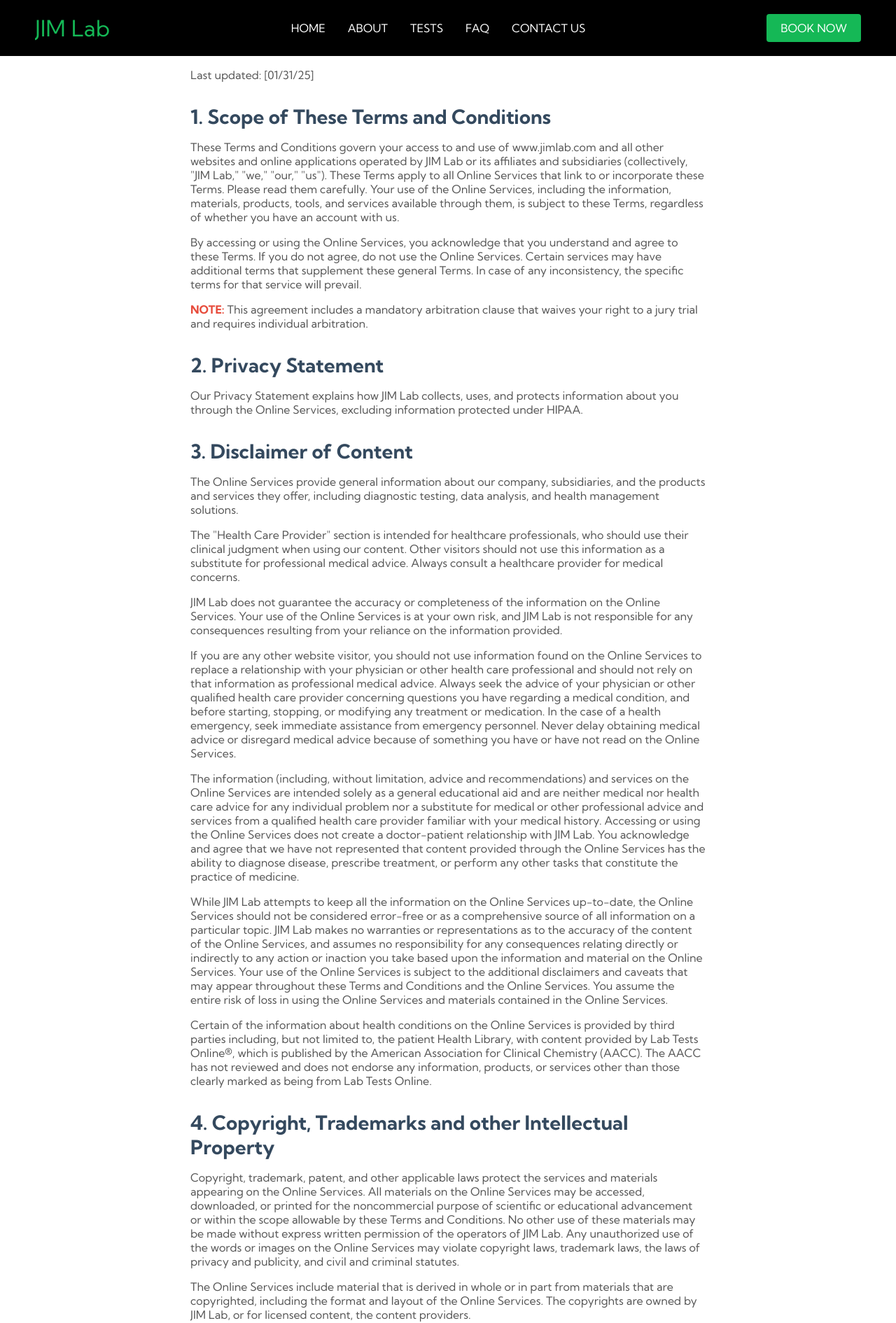
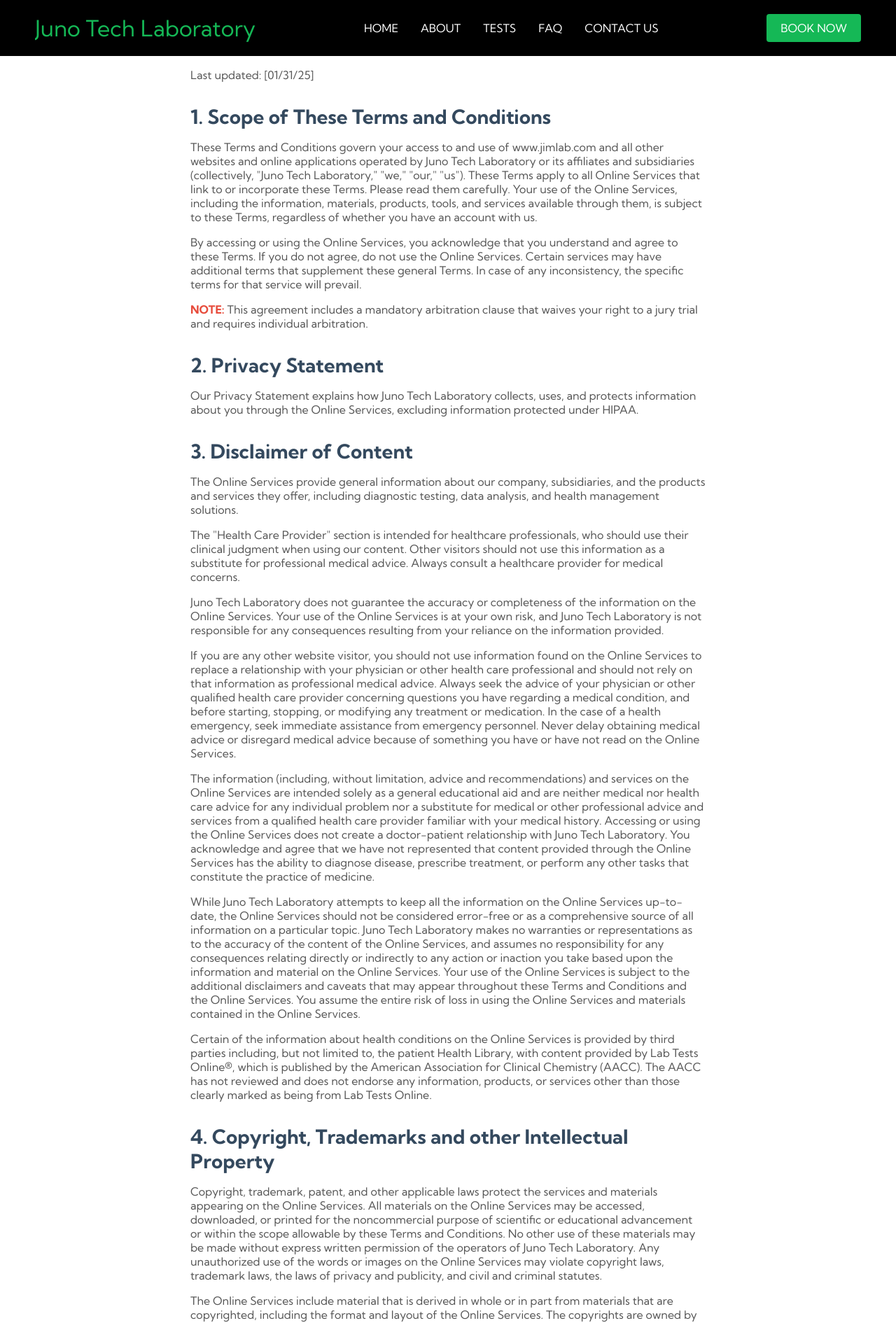
Before and after one commit to Orieo/jimlabs, a PHP site: page /terms.html in a window 1280 px wide. Shown: the top 1890 px of the page at 70% size. Run offline with PHP 8.4, Linux system fonts and the light colour scheme; some libraries are stand-ins or nearby versions.

Commit message:
updated website name and navbar logo size

```diff
--- a/book.html
+++ b/book.html
@@ -3,14 +3,14 @@
 <head>
     <meta charset="UTF-8">
     <meta name="viewport" content="width=device-width, initial-scale=1.0">
-    <title>Book Now - JIM Lab</title>
+    <title>Book Now - Juno Tech Laboratory</title>
     <link rel="stylesheet" href="styles.css"> <!-- Link to your CSS file -->
 </head>
 <body>
     <header>
         <nav class="navbar" role="navigation" aria-label="Main Nav">
             <div class="navbar_container">
-                <a href="/" id="navbar_logo">JIM Lab</a>
+                <a href="/" id="navbar_logo">Juno Tech Laboratory</a>
                 <ul class="navbar_menu">
                     <li class="navbar_item"><a href="/" class="navbar_links">HOME</a></li>
                     <li class="navbar_item"><a href="/aboutus.html" class="navbar_links">ABOUT</a></li>
@@ -188,7 +188,7 @@
     <footer>
         <div class="footer_container">
             <div class="footer_content">
-                <p>&copy; 2025 JIM Lab. All rights reserved.</p>
+                <p>&copy; 2025 Juno Tech Laboratory. All rights reserved.</p>
                 <ul class="footer_links">
                     <li><a href="/privacy.html">Privacy Policy</a></li>
                     <li><a href="/terms.html">Terms of Service</a></li>
--- a/faq.html
+++ b/faq.html
@@ -3,7 +3,7 @@
 <head>
     <meta charset="UTF-8">
     <meta name="viewport" content="width=device-width, initial-scale=1.0">
-    <title>Terms and Conditions - JIM Lab</title>
+    <title>Terms and Conditions - Juno Tech Laboratory</title>
     <link rel="stylesheet" href="styles.css">
     <script src="https://kit.fontawesome.com/7517b1ef96.js" crossorigin="anonymous"></script>
 </head>
@@ -11,7 +11,7 @@
     <header>
         <nav class="navbar" role="navigation" aria-label="Main Nav">
             <div class="navbar_container">
-                <a href="/" id="navbar_logo">JIM Lab</a>
+                <a href="/" id="navbar_logo">Juno Tech Laboratory</a>
                 <ul class="navbar_menu">
                     <li class="navbar_item">
                         <a href="/" class="navbar_links">HOME</a>
@@ -103,7 +103,7 @@
     <footer>
         <div class="footer_container">
             <div class="footer_content">
-                <p>&copy; 2025 JIM Lab. All rights reserved.</p>
+                <p>&copy; 2025 Juno Tech Laboratory. All rights reserved.</p>
                 <ul class="footer_links">
                     <li><a href="/privacy.html">Privacy Policy</a></li>
                     <li><a href="/terms.html">Terms of Service</a></li>
--- a/styles.css
+++ b/styles.css
@@ -229,6 +229,7 @@ html {
 
 /* Hero  Mobile */
 @media screen and (max-width: 768px) { /* TABLETS  */
+
     .hero_container {
         grid-template-columns: 1fr;
         height: auto;
@@ -258,6 +259,11 @@ html {
 
 
 @media screen and (max-width: 480px) { /* Phones */
+
+    #navbar_logo { /*navbar logo size on phone*/
+        font-size: 1.5rem;
+    }
+
     .hero_container {
         width: 100vw;
     }
--- a/terms.html
+++ b/terms.html
@@ -3,7 +3,7 @@
 <head>
     <meta charset="UTF-8">
     <meta name="viewport" content="width=device-width, initial-scale=1.0">
-    <title>Terms and Conditions - JIM Lab</title>
+    <title>Terms and Conditions - Juno Tech Laboratory</title>
     <link rel="stylesheet" href="styles.css">
     <script src="https://kit.fontawesome.com/7517b1ef96.js" crossorigin="anonymous"></script>
 </head>
@@ -11,7 +11,7 @@
     <header>
         <nav class="navbar" role="navigation" aria-label="Main Nav">
             <div class="navbar_container">
-                <a href="/" id="navbar_logo">JIM Lab</a>
+                <a href="/" id="navbar_logo">Juno Tech Laboratory</a>
                 <ul class="navbar_menu">
                     <li class="navbar_item">
                         <a href="/" class="navbar_links">HOME</a>
@@ -55,7 +55,7 @@
 
             <h2>1. Scope of These Terms and Conditions</h2>
             <p>
-                These Terms and Conditions govern your access to and use of www.jimlab.com and all other websites and online applications operated by JIM Lab or its affiliates and subsidiaries (collectively, "JIM Lab," "we," "our," "us"). These Terms apply to all Online Services that link to or incorporate these Terms. Please read them carefully. Your use of the Online Services, including the information, materials, products, tools, and services available through them, is subject to these Terms, regardless of whether you have an account with us.
+                These Terms and Conditions govern your access to and use of www.jimlab.com and all other websites and online applications operated by Juno Tech Laboratory or its affiliates and subsidiaries (collectively, "Juno Tech Laboratory," "we," "our," "us"). These Terms apply to all Online Services that link to or incorporate these Terms. Please read them carefully. Your use of the Online Services, including the information, materials, products, tools, and services available through them, is subject to these Terms, regardless of whether you have an account with us.
             </p>
             <p>
                 By accessing or using the Online Services, you acknowledge that you understand and agree to these Terms. If you do not agree, do not use the Online Services. Certain services may have additional terms that supplement these general Terms. In case of any inconsistency, the specific terms for that service will prevail.
@@ -66,7 +66,7 @@
 
             <h2>2. Privacy Statement</h2>
             <p>
-                Our Privacy Statement explains how JIM Lab collects, uses, and protects information about you through the Online Services, excluding information protected under HIPAA.
+                Our Privacy Statement explains how Juno Tech Laboratory collects, uses, and protects information about you through the Online Services, excluding information protected under HIPAA.
             </p>
 
             <h2>3. Disclaimer of Content</h2>
@@ -77,41 +77,41 @@
                 The "Health Care Provider" section is intended for healthcare professionals, who should use their clinical judgment when using our content. Other visitors should not use this information as a substitute for professional medical advice. Always consult a healthcare provider for medical concerns.
             </p>
             <p>
-                JIM Lab does not guarantee the accuracy or completeness of the information on the Online Services. Your use of the Online Services is at your own risk, and JIM Lab is not responsible for any consequences resulting from your reliance on the information provided.
+                Juno Tech Laboratory does not guarantee the accuracy or completeness of the information on the Online Services. Your use of the Online Services is at your own risk, and Juno Tech Laboratory is not responsible for any consequences resulting from your reliance on the information provided.
             </p>
             <p>
                 If you are any other website visitor, you should not use information found on the Online Services to replace a relationship with your physician or other health care professional and should not rely on that information as professional medical advice. Always seek the advice of your physician or other qualified health care provider concerning questions you have regarding a medical condition, and before starting, stopping, or modifying any treatment or medication. In the case of a health emergency, seek immediate assistance from emergency personnel. Never delay obtaining medical advice or disregard medical advice because of something you have or have not read on the Online Services.
             </p>
             <p>
-                The information (including, without limitation, advice and recommendations) and services on the Online Services are intended solely as a general educational aid and are neither medical nor health care advice for any individual problem nor a substitute for medical or other professional advice and services from a qualified health care provider familiar with your medical history. Accessing or using the Online Services does not create a doctor-patient relationship with JIM Lab. You acknowledge and agree that we have not represented that content provided through the Online Services has the ability to diagnose disease, prescribe treatment, or perform any other tasks that constitute the practice of medicine.
+                The information (including, without limitation, advice and recommendations) and services on the Online Services are intended solely as a general educational aid and are neither medical nor health care advice for any individual problem nor a substitute for medical or other professional advice and services from a qualified health care provider familiar with your medical history. Accessing or using the Online Services does not create a doctor-patient relationship with Juno Tech Laboratory. You acknowledge and agree that we have not represented that content provided through the Online Services has the ability to diagnose disease, prescribe treatment, or perform any other tasks that constitute the practice of medicine.
             </p>
             <p>
-                While JIM Lab attempts to keep all the information on the Online Services up-to-date, the Online Services should not be considered error-free or as a comprehensive source of all information on a particular topic. JIM Lab makes no warranties or representations as to the accuracy of the content of the Online Services, and assumes no responsibility for any consequences relating directly or indirectly to any action or inaction you take based upon the information and material on the Online Services. Your use of the Online Services is subject to the additional disclaimers and caveats that may appear throughout these Terms and Conditions and the Online Services. You assume the entire risk of loss in using the Online Services and materials contained in the Online Services.
+                While Juno Tech Laboratory attempts to keep all the information on the Online Services up-to-date, the Online Services should not be considered error-free or as a comprehensive source of all information on a particular topic. Juno Tech Laboratory makes no warranties or representations as to the accuracy of the content of the Online Services, and assumes no responsibility for any consequences relating directly or indirectly to any action or inaction you take based upon the information and material on the Online Services. Your use of the Online Services is subject to the additional disclaimers and caveats that may appear throughout these Terms and Conditions and the Online Services. You assume the entire risk of loss in using the Online Services and materials contained in the Online Services.
             </p>
             <p>
                 Certain of the information about health conditions on the Online Services is provided by third parties including, but not limited to, the patient Health Library, with content provided by Lab Tests Online®, which is published by the American Association for Clinical Chemistry (AACC). The AACC has not reviewed and does not endorse any information, products, or services other than those clearly marked as being from Lab Tests Online.
             </p>
             <h2>4. Copyright, Trademarks and other Intellectual Property</h2>
             <p>
-                Copyright, trademark, patent, and other applicable laws protect the services and materials appearing on the Online Services. All materials on the Online Services may be accessed, downloaded, or printed for the noncommercial purpose of scientific or educational advancement or within the scope allowable by these Terms and Conditions. No other use of these materials may be made without express written permission of the operators of JIM Lab. Any unauthorized use of the words or images on the Online Services may violate copyright laws, trademark laws, the laws of privacy and publicity, and civil and criminal statutes.
+                Copyright, trademark, patent, and other applicable laws protect the services and materials appearing on the Online Services. All materials on the Online Services may be accessed, downloaded, or printed for the noncommercial purpose of scientific or educational advancement or within the scope allowable by these Terms and Conditions. No other use of these materials may be made without express written permission of the operators of Juno Tech Laboratory. Any unauthorized use of the words or images on the Online Services may violate copyright laws, trademark laws, the laws of privacy and publicity, and civil and criminal statutes.
             </p>
             <p>
-                The Online Services include material that is derived in whole or in part from materials that are copyrighted, including the format and layout of the Online Services. The copyrights are owned by JIM Lab, or for licensed content, the content providers.
+                The Online Services include material that is derived in whole or in part from materials that are copyrighted, including the format and layout of the Online Services. The copyrights are owned by Juno Tech Laboratory, or for licensed content, the content providers.
             </p>
             <p>
-                None of the names, trademarks, service marks and logos of JIM Lab appearing on the Online Services may be used in any advertising or publicity, or otherwise to indicate JIM Lab’s sponsorship of or affiliation with any product or service, without express written permission of the operators of JIM Lab. Nothing contained on the Online Services should be construed as granting, by implication, estoppel, waiver or otherwise, any license or right of use to any trademark displayed on the Online Services without the written permission of the owners and operators of JIM Lab or the third party owner of the trademark, if any. The Online Services may contain other proprietary notices and copyright information, the terms of which must be observed and followed.
+                None of the names, trademarks, service marks and logos of Juno Tech Laboratory appearing on the Online Services may be used in any advertising or publicity, or otherwise to indicate Juno Tech Laboratory’s sponsorship of or affiliation with any product or service, without express written permission of the operators of Juno Tech Laboratory. Nothing contained on the Online Services should be construed as granting, by implication, estoppel, waiver or otherwise, any license or right of use to any trademark displayed on the Online Services without the written permission of the owners and operators of Juno Tech Laboratory or the third party owner of the trademark, if any. The Online Services may contain other proprietary notices and copyright information, the terms of which must be observed and followed.
             </p>
             <h2>5. Right to Change Terms and Conditions</h2>
             <p>
-                JIM Lab may, at any time and from time to time, in its sole discretion, change these Terms and Conditions, in whole or in part. You agree to review these Terms and Conditions periodically. Any changes to these Terms and Conditions will be effective immediately upon the posting of the modified Terms and Conditions to the Online Services. If you possess an Account, we may also provide notice of the changes to you when you log in to the Online Services or by sending notice of the changes to contact information that you have provided to us. You agree to comply with, and be bound by, the modified Terms and Conditions either (i) by continuing to use or access the Online Services after modified Terms and Conditions are posted to the Online Services, or (ii) if you possess an Account, by not requesting to terminate your Account within seven (7) calendar days after the changes are posted as described above.
+                Juno Tech Laboratory may, at any time and from time to time, in its sole discretion, change these Terms and Conditions, in whole or in part. You agree to review these Terms and Conditions periodically. Any changes to these Terms and Conditions will be effective immediately upon the posting of the modified Terms and Conditions to the Online Services. If you possess an Account, we may also provide notice of the changes to you when you log in to the Online Services or by sending notice of the changes to contact information that you have provided to us. You agree to comply with, and be bound by, the modified Terms and Conditions either (i) by continuing to use or access the Online Services after modified Terms and Conditions are posted to the Online Services, or (ii) if you possess an Account, by not requesting to terminate your Account within seven (7) calendar days after the changes are posted as described above.
             </p>
             <h2>6. Your Provision of Contact and Account Information to Us</h2>
             <p>
                 When you provide information about yourself to us, including when you create an Account, you agree to: (a) provide accurate, current, and complete information about yourself, and not to provide information that attempts to impersonate another individual; and (b) maintain and promptly update such information to keep it accurate, current, and complete If you provide any information that is untrue, inaccurate, or incomplete, or we have reasonable grounds to suspect that such information is untrue, inaccurate, or incomplete, we retain the right to suspend or terminate any Account you establish and/or to refuse any or all current or future use of the Online Services or any portion thereof.
             </p>
-            <h2>7. Communications from JIM Lab</h2>
+            <h2>7. Communications from Juno Tech Laboratory</h2>
             <p>
-                By providing your contact information, you agree to receive communications from JIM Lab, including emails, phone calls, and text messages. You can unsubscribe from marketing communications, but we may still send service-related messages.
+                By providing your contact information, you agree to receive communications from Juno Tech Laboratory, including emails, phone calls, and text messages. You can unsubscribe from marketing communications, but we may still send service-related messages.
             </p>
             <p>
                 For SMS messages, you can opt out by texting "STOP." Message and data rates may apply.
@@ -124,10 +124,10 @@
 
             <h2>9. User-Provided Content</h2>
             <p>
-                You are responsible for any content you upload or share on the Online Services. JIM Lab does not guarantee the accuracy or quality of user-provided content and is not liable for any content posted by users.
+                You are responsible for any content you upload or share on the Online Services. Juno Tech Laboratory does not guarantee the accuracy or quality of user-provided content and is not liable for any content posted by users.
             </p>
             <p>
-                By posting content, you grant JIM Lab a worldwide, perpetual license to use, modify, and distribute your content.
+                By posting content, you grant Juno Tech Laboratory a worldwide, perpetual license to use, modify, and distribute your content.
             </p>
 
             <h2>10. Your Conduct</h2>
@@ -137,22 +137,22 @@
 
             <h2>11. Third-Party Content and Links</h2>
             <p>
-                The Online Services may include third-party content and links. JIM Lab is not responsible for the accuracy or content of third-party websites or applications.
+                The Online Services may include third-party content and links. Juno Tech Laboratory is not responsible for the accuracy or content of third-party websites or applications.
             </p>
 
             <h2>12. Links to the Online Services</h2>
             <p>
-                You must obtain JIM Lab’s written consent before linking to the Online Services or using JIM Lab’s name or trademarks in public communications.
+                You must obtain Juno Tech Laboratory’s written consent before linking to the Online Services or using Juno Tech Laboratory’s name or trademarks in public communications.
             </p>
 
             <h2>13. Advertising and Sponsorships</h2>
             <p>
-                JIM Lab does not accept paid advertisements or sponsorships on the Online Services.
+                Juno Tech Laboratory does not accept paid advertisements or sponsorships on the Online Services.
             </p>
 
             <h2>14. Information, News, and Press Releases</h2>
             <p>
-                The Online Services may contain news and press releases about JIM Lab. JIM Lab is not obligated to update this information, and your reliance on it is at your own risk.
+                The Online Services may contain news and press releases about Juno Tech Laboratory. Juno Tech Laboratory is not obligated to update this information, and your reliance on it is at your own risk.
             </p>
 
             <h2>15. Registration and Passwords</h2>
@@ -162,22 +162,22 @@
 
             <h2>16. Operation of the Online Services</h2>
             <p>
-                JIM Lab reserves the right to modify, suspend, or terminate the Online Services at any time, with or without notice.
+                Juno Tech Laboratory reserves the right to modify, suspend, or terminate the Online Services at any time, with or without notice.
             </p>
 
             <h2>17. Dispute Resolution</h2>
             <p>
-                Any disputes between you and JIM Lab will be resolved through binding arbitration, and you waive your right to a jury trial. Class actions are not permitted.
+                Any disputes between you and Juno Tech Laboratory will be resolved through binding arbitration, and you waive your right to a jury trial. Class actions are not permitted.
             </p>
 
             <h2>18. Disclaimer of Warranty; Limitation of Liability</h2>
             <p>
-                The Online Services are provided "as is" without warranties of any kind. JIM Lab is not liable for any damages arising from your use of the Online Services.
+                The Online Services are provided "as is" without warranties of any kind. Juno Tech Laboratory is not liable for any damages arising from your use of the Online Services.
             </p>
 
             <h2>19. Indemnification</h2>
             <p>
-                You agree to indemnify JIM Lab for any claims arising from your use of the Online Services or violation of these Terms.
+                You agree to indemnify Juno Tech Laboratory for any claims arising from your use of the Online Services or violation of these Terms.
             </p>
 
             <h2>20. Severability</h2>
@@ -187,7 +187,7 @@
 
             <h2>21. No Waiver</h2>
             <p>
-                JIM Lab’s failure to enforce any provision of these Terms does not constitute a waiver of that provision.
+                Juno Tech Laboratory’s failure to enforce any provision of these Terms does not constitute a waiver of that provision.
             </p>
 
             <h2>22. Applicable Law</h2>
@@ -197,7 +197,7 @@
 
             <h2>23. Termination</h2>
             <p>
-                JIM Lab may terminate these Terms at any time.
+                Juno Tech Laboratory may terminate these Terms at any time.
             </p>
 
             <h2>24. Contact Information</h2>
@@ -211,7 +211,7 @@
     <footer>
         <div class="footer_container">
             <div class="footer_content">
-                <p>&copy; 2025 JIM Lab. All rights reserved.</p>
+                <p>&copy; 2025 Juno Tech Laboratory. All rights reserved.</p>
                 <ul class="footer_links">
                     <li><a href="/privacy.html">Privacy Policy</a></li>
                     <li><a href="/terms.html">Terms of Service</a></li>
```
Also changed, not shown: aboutus.html (+4 -4 lines), index.html (+7 -7 lines), privacy.html (+5 -5 lines), tests.html (+4 -4 lines).
